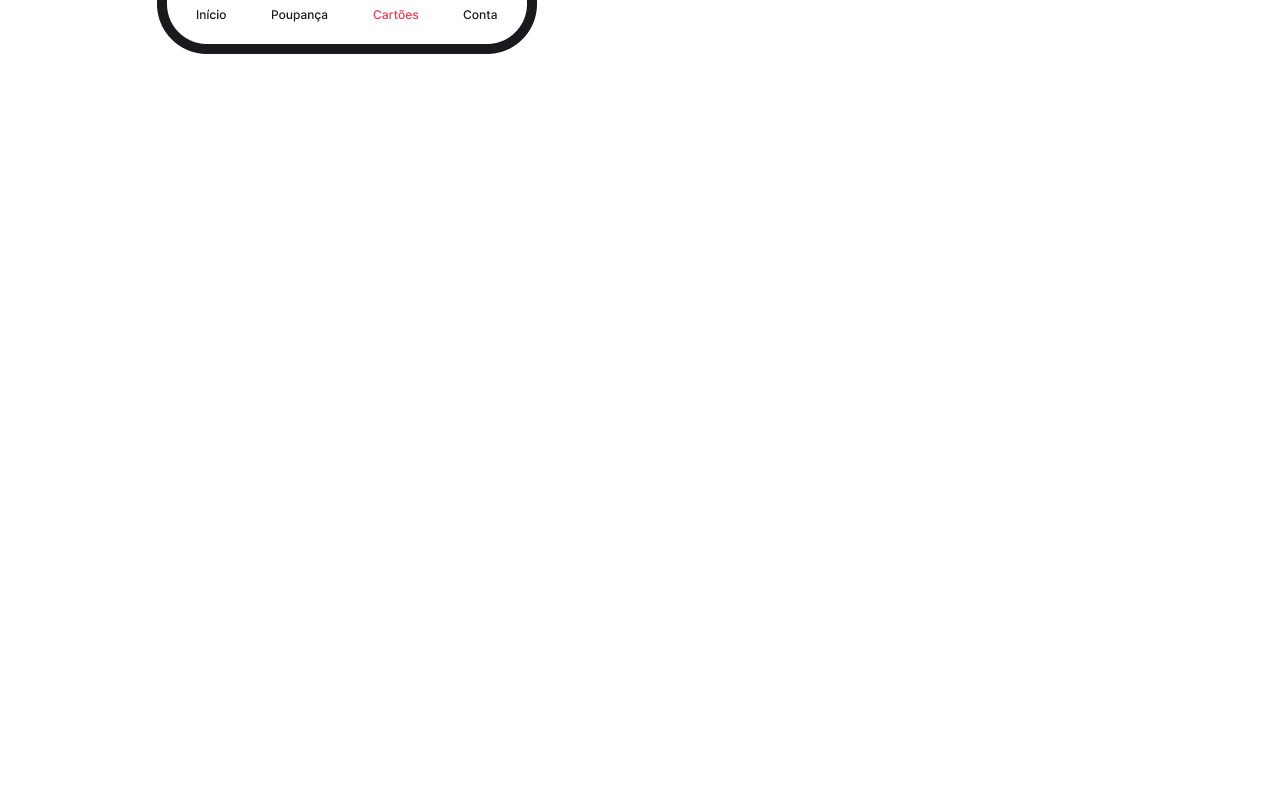
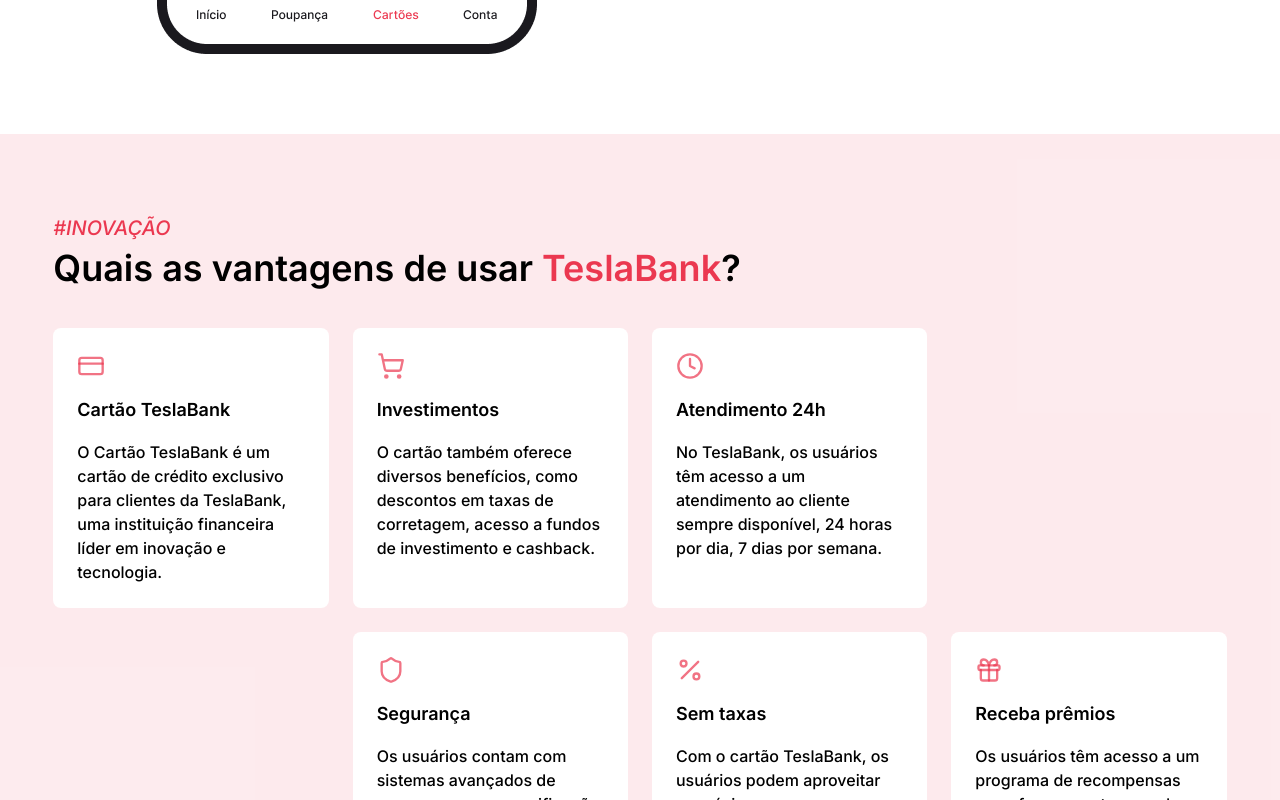
Before and after one commit to orochaa/tesla-bank, a React (Vite) app: page / in a window 1280 px wide. Shown: the part 1620-2420 px from the top of the page. Before the commit the page ends 1754 px from the top, so only its background shows below. Built offline with nearby package versions, Linux system fonts and the light colour scheme.

Commit message:
feat: add advantages section

```diff
--- a/src/app.tsx
+++ b/src/app.tsx
@@ -3,9 +3,15 @@ import {
   ArrowRight,
   Check,
   CircleCheckBig,
+  Clock4,
+  CreditCard,
   DollarSign,
+  Gift,
   Heart,
   MousePointer2,
+  Percent,
+  Shield,
+  ShoppingCart,
   Smartphone,
   Smile,
 } from 'lucide-react'
@@ -133,6 +139,70 @@ export function App(): React.JSX.Element {
           </div>
         </div>
       </div>
+
+      <div className="bg-tesla/10 py-20">
+        <div className="mx-auto w-11/12 max-w-7xl">
+          <h3 className="text-tesla mb-1.5 text-xl font-medium italic">
+            #INOVAÇÃO
+          </h3>
+          <h2 className="text-4xl font-semibold">
+            Quais as vantagens de usar{' '}
+            <span className="text-tesla">TeslaBank</span>?
+          </h2>
+          <ul className="mt-10 grid grid-cols-4 gap-6">
+            {[
+              {
+                Icon: CreditCard,
+                title: 'Cartão TeslaBank',
+                description:
+                  'O Cartão TeslaBank é um cartão de crédito exclusivo para clientes da TeslaBank, uma instituição financeira líder em inovação e tecnologia.',
+              },
+              {
+                Icon: ShoppingCart,
+                title: 'Investimentos',
+                description:
+                  'O cartão também oferece diversos benefícios, como descontos em taxas de corretagem, acesso a fundos de investimento e cashback.',
+              },
+              {
+                Icon: Clock4,
+                title: 'Atendimento 24h',
+                description:
+                  'No TeslaBank, os usuários têm acesso a um atendimento ao cliente sempre disponível, 24 horas por dia, 7 dias por semana.',
+              },
+              null,
+              null,
+              {
+                Icon: Shield,
+                title: 'Segurança',
+                description:
+                  'Os usuários contam com sistemas avançados de segurança, como verificação de identidade, monitoramento de transações e notificações de uso não autorizado.',
+              },
+              {
+                Icon: Percent,
+                title: 'Sem taxas',
+                description:
+                  'Com o cartão TeslaBank, os usuários podem aproveitar ao máximo seus recursos financeiros, sem se preocupar com custos adicionais ou taxas escondidas.',
+              },
+              {
+                Icon: Gift,
+                title: 'Receba prêmios',
+                description:
+                  'Os usuários têm acesso a um programa de recompensas que oferece pontos a cada transação realizada com o cartão, que podem ser trocados por diversos prêmios.',
+              },
+            ].map((item, i) =>
+              item ? (
+                <li key={i} className="space-y-4 rounded-lg bg-white p-6">
+                  <item.Icon className="text-tesla/70 size-7" />
+                  <h3 className="text-lg font-semibold">{item.title}</h3>
+                  <p className="font-medium">{item.description}</p>
+                </li>
+              ) : (
+                <span key={i} />
+              )
+            )}
+          </ul>
+        </div>
+      </div>
     </div>
   )
 }
```
